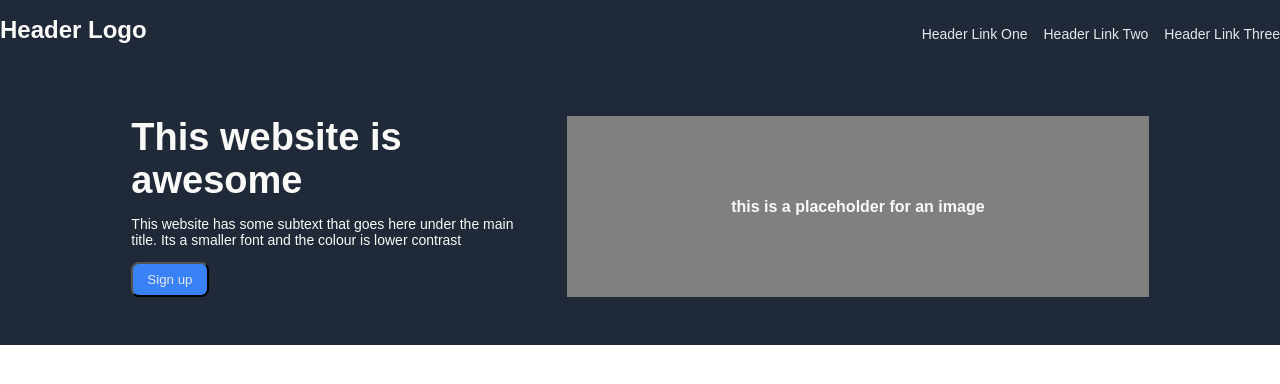
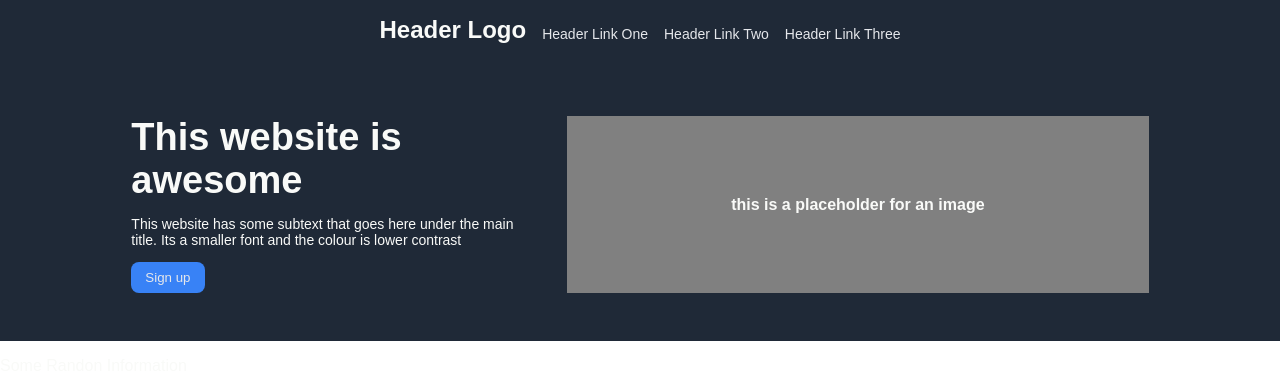
Before and after one commit to zakwatsonn/odin-landing-page, a plain HTML site: page index.html in a window 1280 px wide. Drawn offline with Linux system fonts and the light colour scheme.

Commit message:
continue with project

```diff
--- a/index.html
+++ b/index.html
@@ -10,7 +10,7 @@
 <body>
     <div class="sectionone">
         <div class="navbar">
-            <h3 class="logo">Header Logo</h3>
+            <h3>Header Logo</h3>
             <ul class="navigation">
                 <a href="#"><li>Header Link One</li></a>
                 <a href="#"><li>Header Link Two</li></a>
@@ -28,6 +28,10 @@
             </div>
         </div>
     </div>
+    <div class="sectiontwo">
+        <p>Some Randon Information</p>
+
+    </div>
 
 </body>
 </html>
--- a/style.css
+++ b/style.css
@@ -17,14 +17,15 @@ body {
 
 .navbar {
     display:flex;
-    justify-content: center;
+    justify-content: flex-start;
     align-items: center;
     margin-bottom:3em;
     gap:1em;
-    width:100%;
+    max-width:1017px;
+    align-self:center;
 }
 
-.logo {
+.navbar h3 {
     margin-top:0;
     font-size: 24px;
     margin-right: auto;
@@ -80,6 +81,7 @@ body {
     padding:8px 14px;
     border-radius: 8px;
     color:#E5E7EB;
+    border:0;
 }
 
 .image {
```
